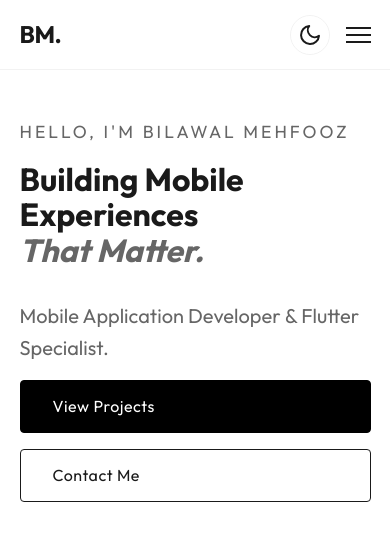
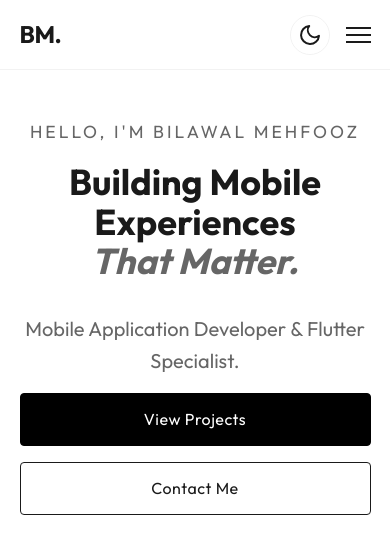
Before and after one commit to Bilawal-Mehfooz-Malik/portfolio-web, a plain HTML site: page index.html in a window 390 px wide. Drawn offline with Linux system fonts and the light colour scheme.

Commit message:
updated alignment and font size

```diff
--- a/src/style.css
+++ b/src/style.css
@@ -322,8 +322,8 @@ body {
   .hero-section {
     min-height: auto;
     /* Remove full height to fix "empty lines" */
-    text-align: left;
-    /* Switch back to Left align per user request */
+    text-align: center;
+    /* User requested Center alignment */
     padding-top: calc(var(--nav-height) + 3rem);
     /* Adjust top padding for balance */
     padding-bottom: 4rem;
@@ -331,7 +331,7 @@ body {
   }
 
   .hero-content {
-    text-align: left;
+    text-align: center;
   }
 }
 
@@ -353,8 +353,8 @@ body {
 }
 
 .hero-content h1 {
-  font-size: clamp(2rem, 5vw + 0.5rem, 4.5rem);
-  /* Adjusted fluid type for better fit */
+  font-size: clamp(2.25rem, 5vw + 1rem, 4.5rem);
+  /* Increased min size to 2.25rem per user request */
   line-height: 1.1;
   margin-bottom: 1.5rem;
   font-weight: 700;
```
